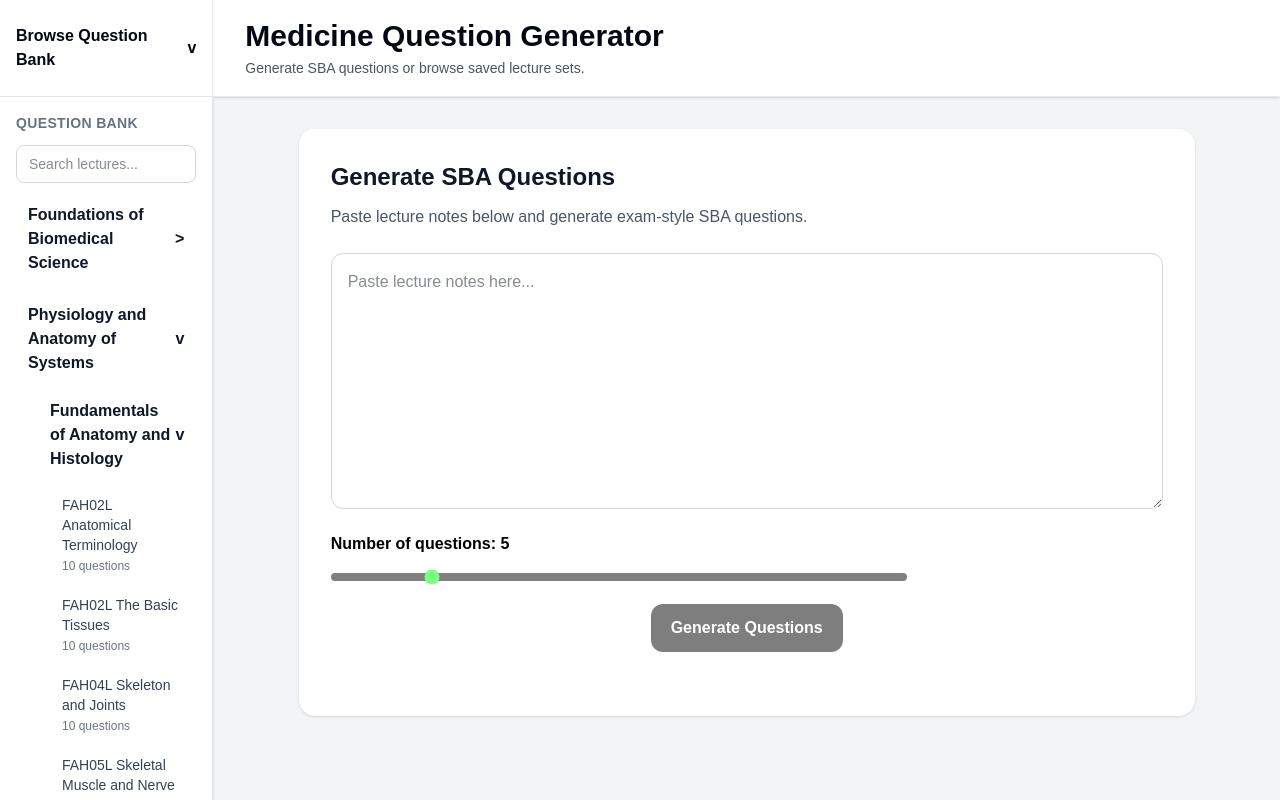
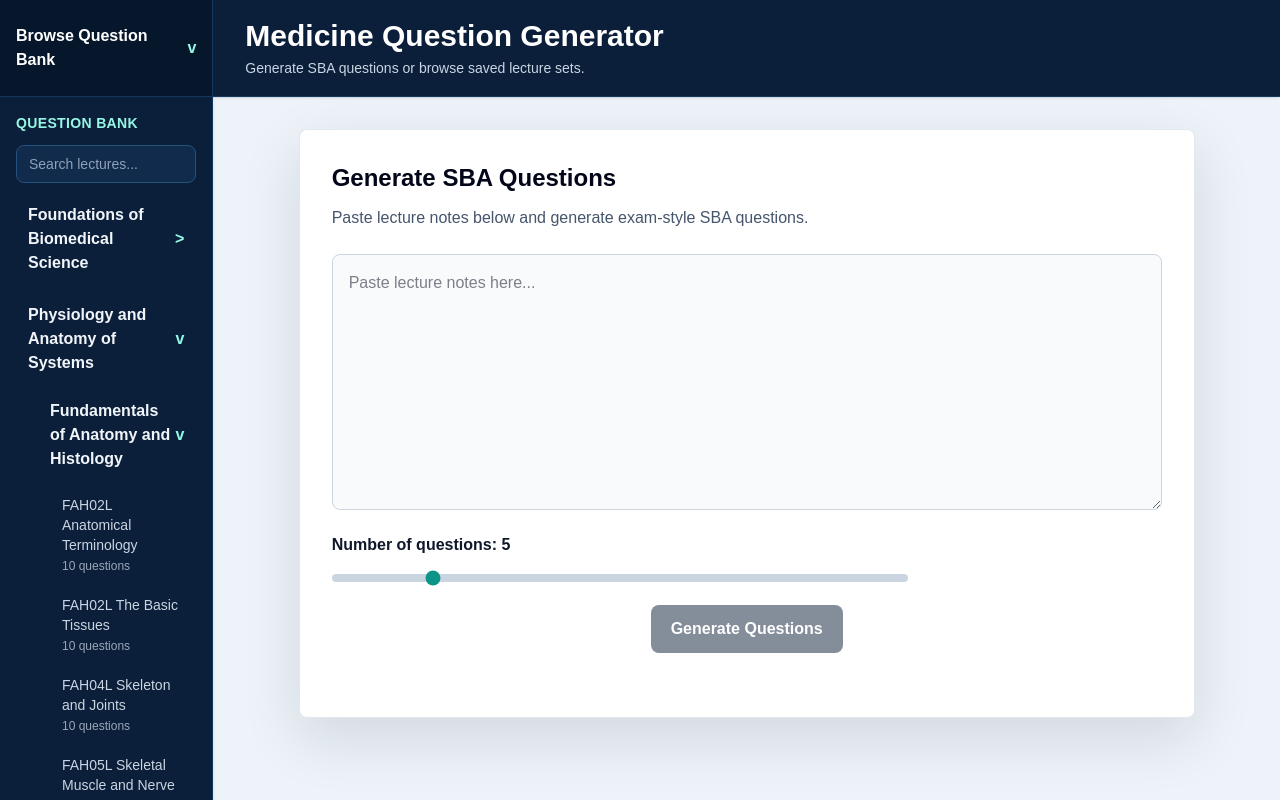
Before and after one commit to murtazasyed222-sudo/SBAgenerator, a Next.js app: page / in a window 1280 px wide. Shown: the top 800 px of the page. Built offline with nearby package versions, Linux system fonts and the light colour scheme.

Commit message:
Add navy question bank styling

```diff
--- a/src/app/globals.css
+++ b/src/app/globals.css
@@ -28,22 +28,22 @@ body {
  .numberSlider {
   -webkit-appearance: none;
   appearance: none;
-  accent-color: #7aff83;
+  accent-color: #0d9488;
 }
 
 .numberSlider::-webkit-slider-runnable-track {
-  background: #808080;
+  background: #cbd5e1;
   height: 8px;
   border-radius: 9999px;
 }
 
 .numberSlider::-webkit-slider-thumb {
-  background: #000000;
+  background: #0b1f3a;
   margin-top: -4px;
 }
 
 .numberSlider::-moz-range-track {
-  background: #d1d5db;
+  background: #cbd5e1;
   height: 8px;
   border-radius: 9999px;
 }
--- a/src/app/page.tsx
+++ b/src/app/page.tsx
@@ -503,6 +503,9 @@ export default function Home() {
   const [activeQuestionSetId, setActiveQuestionSetId] = useState<string | null>(
     null
   );
+  const [activeQuestionSetTitle, setActiveQuestionSetTitle] = useState<
+    string | null
+  >(null);
 
   const [selectedAnswers, setSelectedAnswers] = useState<Record<number, string>>(
     {}
@@ -523,6 +526,7 @@ export default function Home() {
     setSelectedAnswers({});
     setShowResults(false);
     setActiveQuestionSetId(null);
+    setActiveQuestionSetTitle(null);
 
     try {
       const response = await fetch("/api/generate", {
@@ -567,6 +571,16 @@ export default function Home() {
     setShowResults(false);
     setError("");
     setActiveQuestionSetId(questionSet.id);
+    setActiveQuestionSetTitle(questionSet.title);
+  }
+
+  function returnToGenerator() {
+    setQuestions([]);
+    setSelectedAnswers({});
+    setShowResults(false);
+    setError("");
+    setActiveQuestionSetId(null);
+    setActiveQuestionSetTitle(null);
   }
 
   function getWrongQuestions() {
@@ -670,16 +684,18 @@ export default function Home() {
       <div key={folder.id} style={{ marginLeft: depth * 10 }}>
         <button
           onClick={() => toggleQuestionBankFolder(folder.id)}
-          className="flex w-full items-center justify-between rounded-lg px-3 py-2 text-left font-semibold text-gray-900 hover:bg-gray-100"
+          className="flex w-full items-center justify-between rounded-lg px-3 py-2 text-left font-semibold text-slate-100 hover:bg-slate-800"
         >
           <span>{folder.title}</span>
-          <span aria-hidden="true">{isExpanded ? "v" : ">"}</span>
+          <span className="text-teal-200" aria-hidden="true">
+            {isExpanded ? "v" : ">"}
+          </span>
         </button>
 
         {isExpanded && (
           <div className="mt-2 space-y-1 pl-3">
             {!hasContent ? (
-              <p className="rounded-lg bg-gray-50 px-3 py-2 text-sm text-gray-500">
+              <p className="rounded-lg bg-slate-800 px-3 py-2 text-sm text-slate-300">
                 No lecture sets yet.
               </p>
             ) : (
@@ -694,12 +710,12 @@ export default function Home() {
                     onClick={() => loadQuestionSet(questionSet)}
                     className={`block w-full rounded-lg px-3 py-2 text-left text-sm font-medium ${
                       activeQuestionSetId === questionSet.id
-                        ? "bg-blue-100 text-blue-900"
-                        : "text-gray-700 hover:bg-gray-100"
+                        ? "bg-teal-300 text-slate-950"
+                        : "text-slate-300 hover:bg-slate-800 hover:text-white"
                     }`}
                   >
                     <span className="block">{questionSet.title}</span>
-                    <span className="text-xs text-gray-500">
+                    <span className="text-xs opacity-75">
                       {questionSet.questions.length} questions
                     </span>
                   </button>
@@ -713,26 +729,28 @@ export default function Home() {
   }
 
   return (
-    <main className="min-h-screen bg-gray-100">
-      <header className="border-b border-gray-200 bg-white shadow-sm">
+    <main className="min-h-screen bg-[#edf3f8]">
+      <header className="border-b border-[#14375f] bg-[#0b1f3a] text-white shadow-sm">
         <div className="flex flex-col sm:flex-row">
-          <div className="w-full shrink-0 border-b border-gray-200 sm:w-72 sm:border-b-0 sm:border-r lg:w-1/6">
+          <div className="w-full shrink-0 border-b border-[#14375f] bg-[#07172b] sm:w-72 sm:border-b-0 sm:border-r lg:w-1/6">
             <button
               onClick={() => setIsQuestionBankOpen(!isQuestionBankOpen)}
               aria-expanded={isQuestionBankOpen}
-              className="flex min-h-24 w-full items-center justify-between px-4 py-4 text-left font-semibold text-gray-950 hover:bg-gray-50"
+              className="flex min-h-24 w-full items-center justify-between px-4 py-4 text-left font-semibold text-white hover:bg-[#102b4c]"
             >
               <span>Browse Question Bank</span>
-              <span aria-hidden="true">{isQuestionBankOpen ? "v" : ">"}</span>
+              <span className="text-teal-200" aria-hidden="true">
+                {isQuestionBankOpen ? "v" : ">"}
+              </span>
             </button>
           </div>
 
           <div className="flex flex-1 items-center px-4 py-4 sm:min-h-24 sm:px-8">
             <div>
-              <h1 className="text-2xl font-bold text-gray-950 sm:text-3xl">
+              <h1 className="text-2xl font-bold text-white sm:text-3xl">
                 Medicine Question Generator
               </h1>
-              <p className="mt-1 text-sm text-gray-600">
+              <p className="mt-1 text-sm text-slate-300">
                 Generate SBA questions or browse saved lecture sets.
               </p>
             </div>
@@ -742,9 +760,9 @@ export default function Home() {
 
       <div className="flex min-h-[calc(100vh-89px)] flex-col sm:flex-row">
         {isQuestionBankOpen && (
-          <aside className="w-full shrink-0 border-r border-gray-200 bg-white p-4 shadow-sm sm:w-72 lg:w-1/6">
+          <aside className="w-full shrink-0 border-r border-[#14375f] bg-[#0b1f3a] p-4 shadow-sm sm:w-72 lg:w-1/6">
             <nav className="space-y-3">
-              <h2 className="text-sm font-bold uppercase tracking-wide text-gray-500">
+              <h2 className="text-sm font-bold uppercase tracking-wide text-teal-200">
                 Question Bank
               </h2>
 
@@ -753,11 +771,11 @@ export default function Home() {
                 value={questionBankSearch}
                 onChange={(event) => setQuestionBankSearch(event.target.value)}
                 placeholder="Search lectures..."
-                className="w-full rounded-lg border border-gray-300 px-3 py-2 text-sm text-gray-900 outline-none focus:border-blue-500 focus:ring-2 focus:ring-blue-100"
+                className="w-full rounded-lg border border-[#25527d] bg-[#102b4c] px-3 py-2 text-sm text-white outline-none placeholder:text-slate-400 focus:border-teal-300 focus:ring-2 focus:ring-teal-300/30"
               />
 
               {visibleQuestionBankFolders.length === 0 && (
-                <p className="rounded-lg bg-gray-50 px-3 py-2 text-sm text-gray-500">
+                <p className="rounded-lg bg-slate-800 px-3 py-2 text-sm text-slate-300">
                   No matching lecture sets.
                 </p>
               )}
@@ -770,24 +788,47 @@ export default function Home() {
         )}
 
         <section className="flex-1 p-4 sm:p-8">
-      <div className="mx-auto max-w-4xl rounded-2xl bg-white p-8 shadow">
-        <h2 className="text-2xl font-bold text-gray-900">
+      <div className="mx-auto max-w-4xl rounded-lg border border-slate-200 bg-white p-8 shadow-[0_20px_60px_rgba(15,23,42,0.12)]">
+        {activeQuestionSetId ? (
+          <div className="flex flex-col gap-4 sm:flex-row sm:items-start sm:justify-between">
+            <div>
+              <p className="text-sm font-semibold uppercase tracking-wide text-teal-700">
+                Question Bank
+              </p>
+              <h2 className="mt-1 text-2xl font-bold text-slate-950">
+                {activeQuestionSetTitle}
+              </h2>
+              <p className="mt-2 text-slate-600">
+                Answer the saved questions, then check your results at the end.
+              </p>
+            </div>
+
+            <button
+              onClick={returnToGenerator}
+              className="rounded-lg bg-slate-100 px-5 py-3 font-semibold text-slate-900 hover:bg-slate-200"
+            >
+              Back to Generator
+            </button>
+          </div>
+        ) : (
+          <>
+            <h2 className="text-2xl font-bold text-slate-950">
               Generate SBA Questions
             </h2>
 
-        <p className="mt-3 text-gray-600">
+            <p className="mt-3 text-slate-600">
               Paste lecture notes below and generate exam-style SBA questions.
             </p>
 
             <textarea
               value={lectureNotes}
               onChange={(e) => setLectureNotes(e.target.value)}
-          className="mt-6 h-64 w-full rounded-xl border border-gray-300 p-4 text-gray-900"
+              className="mt-6 h-64 w-full rounded-lg border border-slate-300 bg-slate-50 p-4 text-slate-950 outline-none focus:border-teal-500 focus:ring-2 focus:ring-teal-500/20"
               placeholder="Paste lecture notes here..."
             />
 
             <div className="mt-4 w-full max-w-xl">
-          <label className="mb-2 block font-semibold text-black">
+              <label className="mb-2 block font-semibold text-slate-900">
                 Number of questions: {numberOfQuestions}
               </label>
 
@@ -806,25 +847,27 @@ export default function Home() {
               <button
                 onClick={generateQuestions}
                 disabled={loading || lectureNotes.trim().length === 0}
-            className="mt-4 rounded-xl bg-black px-5 py-3 font-semibold text-white disabled:cursor-not-allowed disabled:opacity-50"
+                className="mt-4 rounded-lg bg-[#0b1f3a] px-5 py-3 font-semibold text-white hover:bg-[#12365f] disabled:cursor-not-allowed disabled:opacity-50"
               >
                 {loading ? "Generating..." : "Generate Questions"}
               </button>
             </div>
 
             {error && (
-          <p className="mt-4 rounded-lg bg-red-50 p-3 text-red-700">
+              <p className="mt-4 rounded-lg bg-rose-50 p-3 text-rose-700">
                 {error}
               </p>
+            )}
+          </>
         )}
 
         <div className="mt-8 space-y-6">
           {questions.map((q, questionIndex) => (
             <div
               key={questionIndex}
-              className="rounded-xl border border-gray-200 p-5"
+              className="rounded-lg border border-slate-200 bg-[#fbfdff] p-5"
             >
-              <h2 className="font-semibold text-gray-900">
+              <h2 className="font-semibold text-slate-950">
                 {questionIndex + 1}. {q.question}
               </h2>
 
@@ -848,14 +891,14 @@ export default function Home() {
                       onClick={() => selectAnswer(questionIndex, letter)}
                       disabled={showResults}
                       className={`block w-full rounded-lg border p-3 text-left transition ${isCorrectSelected
-                          ? "border-green-500 bg-green-100 text-green-900"
+                          ? "border-emerald-500 bg-emerald-50 text-emerald-950"
                           : isWrongSelected
-                            ? "border-red-500 bg-red-100 text-red-900"
+                            ? "border-rose-500 bg-rose-50 text-rose-950"
                             : shouldShowCorrectAnswer
-                              ? "border-green-500 bg-green-50 text-green-900"
+                              ? "border-emerald-500 bg-emerald-50 text-emerald-950"
                               : isSelected
-                                ? "border-blue-500 bg-blue-100 text-blue-900"
-                                : "border-gray-300 bg-white text-gray-700 hover:bg-gray-50"
+                                ? "border-teal-500 bg-teal-50 text-slate-950"
+                                : "border-slate-300 bg-white text-slate-700 hover:bg-slate-50"
                         }`}
                     >
                       <span className="font-semibold">{letter}.</span>{" "}
@@ -866,7 +909,7 @@ export default function Home() {
               </div>
 
               {showResults && (
-  <div className="mt-4 rounded-lg bg-gray-50 p-3 text-gray-800">
+  <div className="mt-4 rounded-lg bg-slate-50 p-3 text-slate-800">
     <p>
       <span className="font-semibold">Correct answer:</span>{" "}
       {q.correctAnswer}
@@ -891,7 +934,7 @@ export default function Home() {
         {questions.length > 0 && !showResults && (
           <button
             onClick={() => setShowResults(true)}
-            className="mt-8 rounded-xl bg-green-500 px-5 py-3 font-semibold text-white"
+            className="mt-8 rounded-lg bg-teal-600 px-5 py-3 font-semibold text-white hover:bg-teal-700"
           >
             Check Answers
           </button>
@@ -904,7 +947,7 @@ export default function Home() {
     setSelectedAnswers({});
     setShowResults(false);
   }}
-              className="rounded-xl bg-gray-200 px-5 py-3 font-semibold text-gray-900"
+              className="rounded-lg bg-slate-100 px-5 py-3 font-semibold text-slate-900 hover:bg-slate-200"
             >
               Try Again
             </button>
@@ -912,7 +955,7 @@ export default function Home() {
             <button
               onClick={exportWrongQuestionsToAnkiCSV}
               disabled={wrongQuestions.length === 0}
-              className="rounded-xl bg-blue-600 px-5 py-3 font-semibold text-white disabled:cursor-not-allowed disabled:opacity-50"
+              className="rounded-lg bg-[#0b1f3a] px-5 py-3 font-semibold text-white hover:bg-[#12365f] disabled:cursor-not-allowed disabled:opacity-50"
             >
               Export {wrongQuestions.length} Wrong Questions to Anki
             </button>
```
Lines whose indentation alone changed are shown as unchanged.
